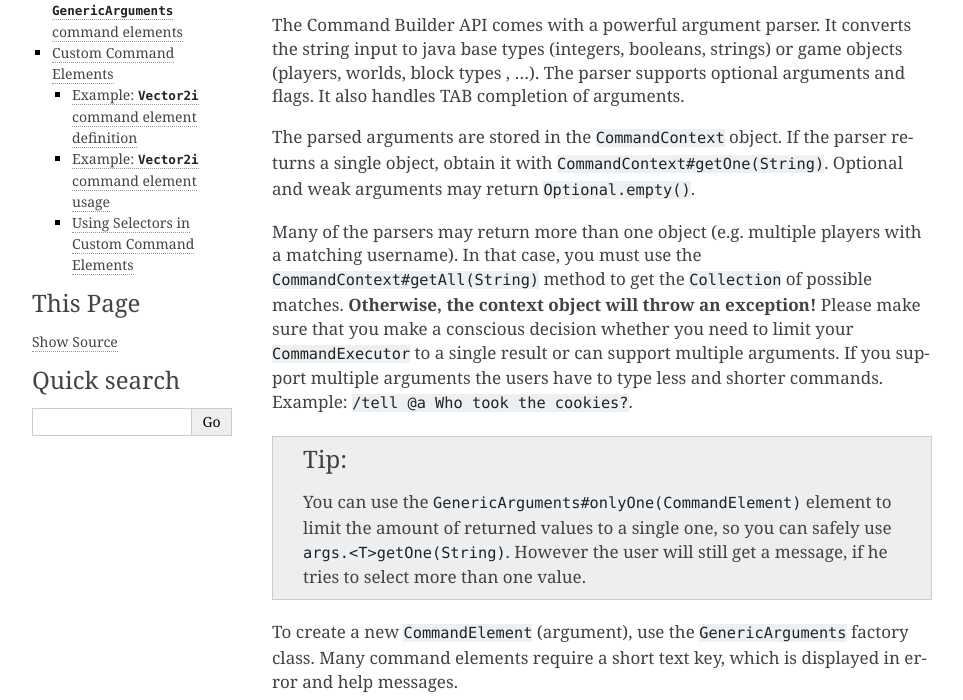
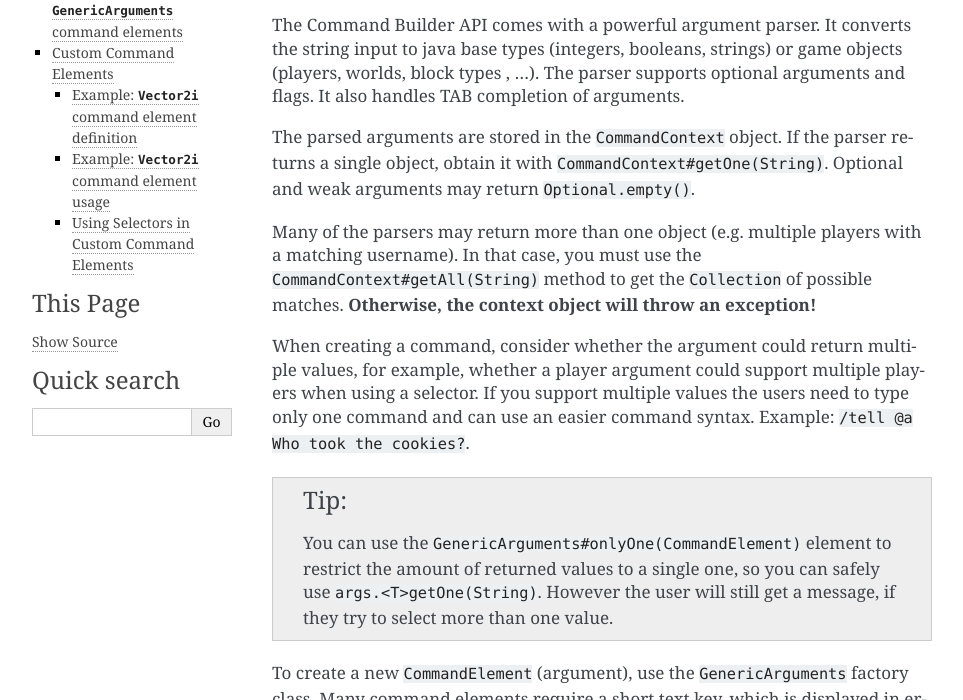
Before and after one commit to SpongePowered/SpongeDocs, a Sphinx documentation site: the page built from source/plugin/commands/arguments.rst, in a window 1280 px wide and 900 px high, cut to the strip 200-900 px from the top of the window. Shown: the whole strip, without its empty margins (148-1111 px from the left). Built offline with Sphinx 7.4.7, drawn with Linux system fonts in a browser that asks for light colours; pages that are not in the unit, such as notebooks, are missing from menus; cross-references to code outside the pages are shown as plain code; some of the changed text lies outside the part shown.

Commit message:
Fix comments

```diff
--- a/source/plugin/commands/arguments.rst
+++ b/source/plugin/commands/arguments.rst
@@ -25,15 +25,17 @@ it with :javadoc:`CommandContext#getOne(String)`. Optional and weak arguments ma
 
 Many of the parsers may return more than one object (e.g. multiple players with a matching username). In that case, you
 must use the :javadoc:`CommandContext#getAll(String)` method to get the ``Collection`` of possible matches.
-**Otherwise, the context object will throw an exception!** Please make sure that you make a conscious decision whether
-you need to limit your ``CommandExecutor`` to a single result or can support multiple arguments. If you support multiple
-arguments the users have to type less and shorter commands. Example: ``/tell @a Who took the cookies?``.
+**Otherwise, the context object will throw an exception!**
+
+When creating a command, consider whether the argument could return multiple values, for example, whether a
+player argument could support multiple players when using a selector. If you support multiple values the users need
+to type only one command and can use an easier command syntax. Example: ``/tell @a Who took the cookies?``.
 
 .. tip::
 
-   You can use the :javadoc:`GenericArguments#onlyOne(CommandElement)` element to limit the amount of returned values to
-   a single one, so you can safely use ``args.<T>getOne(String)``. However the user will still get a message, if he
-   tries to select more than one value.
+   You can use the :javadoc:`GenericArguments#onlyOne(CommandElement)` element to restrict the amount of returned values
+   to a single one, so you can safely use ``args.<T>getOne(String)``. However the user will still get a message, if they
+   try to select more than one value.
 
 To create a new :javadoc:`CommandElement` (argument), use the :javadoc:`GenericArguments` factory class. Many command
 elements require a short text key, which is displayed in error and help messages.
@@ -168,9 +170,10 @@ Overview of the ``GenericArguments`` command elements
 
 .. warning::
 
-    Some of these ``CommandElement``\s support multiple return values; some might event support regular expressions or
-    use a command selector. This is intentional as it makes commands easier to use. Example:
-    ``/tell @a BanditPlayer has the cookies!``.
+    Don't expect that a ``CommandElement``\s will only ever return a single value, a lot of them support multiple return
+    values; some might even support regular expressions or use a command selector. This is intentional as it makes
+    commands easier to use. Example: ``/tell @a BanditPlayer has the cookies!``. If you want to make sure to only get a
+    single value use ``GenericArguments#onlyOne(CommandElement)``.
 
 Custom Command Elements
 =======================
```
